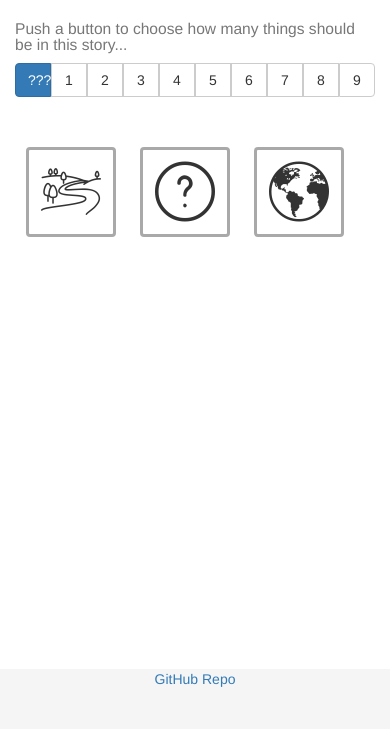
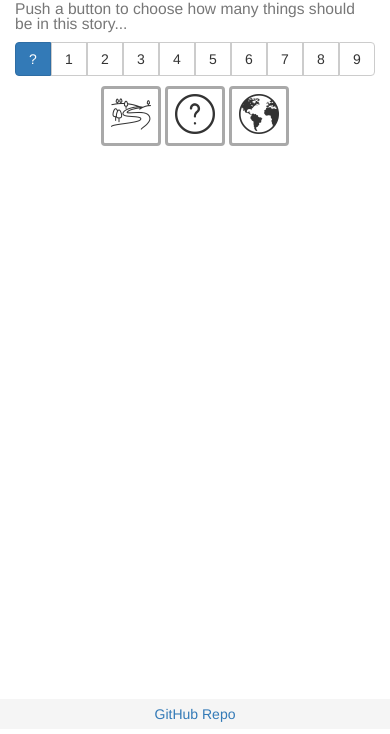
Before and after one commit to meataxe/StoryThing, a plain HTML site: page index.html in a window 390 px wide. Shown: the part 115-849 px from the top of the page. Drawn offline with nearby package versions, Linux system fonts and the light colour scheme.

Commit message:
Responsive changes

```diff
--- a/index.html
+++ b/index.html
@@ -14,20 +14,31 @@
 <body>
   <div class="container body-content">
     <div class="row">
-      <div class="col-lg-12">
+      <div class="col-xs-12">
         <h1>
           Story Thing
-          <small>Ideas for Poppy, Finn and Toby's bedtime stories</small>
-        </h1>
+          <div class="visible-xs-block">
+            <small style="font-size: 16px;">Ideas for Poppy, Finn and Toby's bedtime stories</small>
+          </div>
+          <div class="visible-sm-inline-block">
+            <small>Ideas for Poppy, Finn and Toby's bedtime stories</small>
+          </div>
+          <div class="visible-md-inline-block">
+            <small>Ideas for Poppy, Finn and Toby's bedtime stories</small>
+          </div>
+        <h1>
       </div>
     </div>
     <div class="row">
-      <div class="col-lg-12">
+      <div class="col-xs-12">
         <h3><small>Push a button to choose how many things should be in this story...</small></h3>
       </div>
-      <div class="col-lg-12">
+      <div class="col-xs-12">
         <div class="btn-group btn-group-justified" role="group" aria-label="things">
-          <a class="btn btn-primary" role="button" aria-label="things" href="">???</a>
+          <a class="btn btn-primary" role="button" aria-label="things" href="">
+            <span class="hidden-xs hidden-sm">???</span>
+            <span class="visible-xs-block visible-sm-block">?</span>
+          </a>
           <a class="btn btn-default" role="button" aria-label="things" href="#1">1</a>
           <a class="btn btn-default" role="button" aria-label="things" href="#2">2</a>
           <a class="btn btn-default" role="button" aria-label="things" href="#3">3</a>
@@ -40,15 +51,21 @@
         </div>
       </div>
     </div>
-    <div class="row" style="margin-top: 50px;">
-      <div class="col-lg-12" id="faces">
+    <div class="row faces-row hidden-xs hidden-sm">
+    </div>
+    <div class="row faces-row hidden-md hidden-lg">
+    </div>
+    <div class="row">
+      <div class="col-xs-12 faces hidden-xs hidden-sm">
+      </div>
+      <div class="col-xs-12 faces hidden-md hidden-lg">
       </div>
     </div>
   </div>
   <footer class="footer">
     <div class="container">
       <div class="row">
-        <div class="col-lg-12">
+        <div class="col-xs-12">
           <p class="text-muted"><a href="https://github.com/meataxe/StoryThing">GitHub Repo</a></p>
         </div>
       </div>
@@ -62,34 +79,93 @@
   </script>
 
   <style>
-    [class^="flaticon-"]::before, [class*=" flaticon-"]::before, [class^="flaticon-"]::after, [class*=" flaticon-"]::after {
+    html {
+      position: relative;
+      min-height: 100%;
+    }
+
+    body {
+      margin-bottom: 60px;
+    }
+
+    .footer {
+      position: absolute;
+      bottom: 0;
+      width: 100%;
+      height: 30px;
+      background-color: #f5f5f5;
+    }
+
+    .footer p {
+      text-align: center;
+      padding-top: 5px;
+    }
+
+    .faces-row.hidden-xs {
+      margin-top: 50px;
+    }
+
+    .faces-row.hidden-lg {
+      margin-top: 10px;
+    }
+
+    .faces.hidden-xs [class^="flaticon-"]::before,
+    .faces.hidden-xs [class*=" flaticon-"]::before,
+    .faces.hidden-xs [class^="flaticon-"]::after,
+    .faces.hidden-xs [class*=" flaticon-"]::after {
       font-family: Flaticon;
       font-size: 60px;
     }
 
-    [class^="flaticon2-"]::before, [class*=" flaticon2-"]::before, [class^="flaticon2-"]::after, [class*=" flaticon2-"]::after {
+    .faces.hidden-xs [class^="flaticon2-"]::before,
+    .faces.hidden-xs [class*=" flaticon2-"]::before,
+    .faces.hidden-xs [class^="flaticon2-"]::after,
+    .faces.hidden-xs [class*=" flaticon2-"]::after {
       font-family: Flaticon2;
       font-size: 60px;
     }
 
-    #faces {
+    .faces.hidden-lg [class^="flaticon-"]::before,
+    .faces.hidden-lg [class*=" flaticon-"]::before,
+    .faces.hidden-lg [class^="flaticon-"]::after,
+    .faces.hidden-lg [class*=" flaticon-"]::after {
+      font-family: Flaticon;
+      font-size: 40px;
+    }
+
+    .faces.hidden-lg [class^="flaticon2-"]::before,
+    .faces.hidden-lg [class*=" flaticon2-"]::before,
+    .faces.hidden-lg [class^="flaticon2-"]::after,
+    .faces.hidden-lg [class*=" flaticon2-"]::after {
+      font-family: Flaticon2;
+      font-size: 40px;
+    }
+
+    .faces {
       width: 100%;
       text-align: center;
     }
 
-    .face-container {
-      height: 90px;
-      width: 90px;
+    .faces .face-container {
       position: relative;
       text-align: center;
-      margin-right: 20px;
       border-width: 3px;
       border-color: #A9A9A9;
       display: inline-block;
     }
 
-    .face-container.img-thumbnail span {
-      font-size: 60px;
+    .faces.hidden-xs .face-container {
+      height: 90px;
+      width: 90px;
+      margin-right: 10px;
+    }
+
+    .faces.hidden-lg .face-container {
+      height: 60px;
+      width: 60px;
+    }
+
+    .faces.hidden-xs .face-container.img-thumbnail span {
       position: absolute;
       top: 50%;
       left: 0;
@@ -98,16 +174,13 @@
       margin-left: -20px;
     }
 
-    .footer {
-      background-color: #f5f5f5;
-      bottom: 0;
-      height: 60px;
+    .faces.hidden-lg .face-container.img-thumbnail span {
       position: absolute;
-      width: 100%;
-    }
-
-    .footer p {
-      text-align: center;
+      top: 50%;
+      left: 0;
+      right: 0;
+      margin-top: -30px;
+      margin-left: -20px;
     }
   </style>
 
@@ -145,11 +218,11 @@
         diceCount = diceCount || getRandomInt(3, 9),
         selectedDice = getRandomArrayElements(dice, diceCount);
 
-      $("#faces").html("");
+      $(".faces").html("");
 
       selectedDice.forEach(function (selected) {
         var face = getRandomArrayElements(selected.faces, 1)[0];
-        $("#faces").append(renderTemplate(template, face));
+        $(".faces").append(renderTemplate(template, face));
       });
     }
 
```
